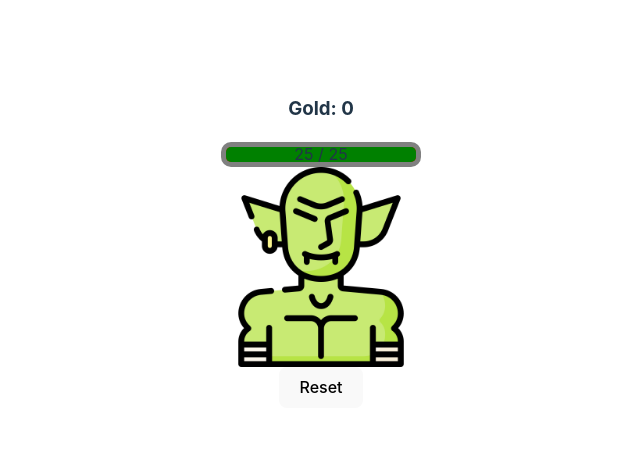
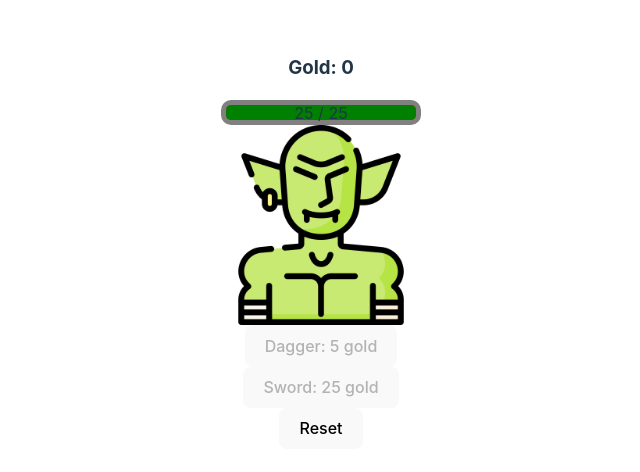
Before and after one commit to kayshwii/monsterClicker, a React (Vite) app: page / in a window 1280 px wide. Shown: the part 158-630 px from the top of the page, without its empty margins (319-959 px from the left). Built offline with nearby package versions, Linux system fonts and the light colour scheme.

Commit message:
Better upgrade button controls

```diff
--- a/src/MonsterClicker.jsx
+++ b/src/MonsterClicker.jsx
@@ -4,13 +4,13 @@ import goblinHurt from './assets/goblin_hurt.png'
 
 const upgrades = [{
     id: 'dagger',
-    name: 'Buy Dagger',
+    name: 'Dagger: 5 gold',
     cost: 5,
     multiplier: 10,
     showUpgrade: true
 },{
     id: 'sword',
-    name: 'Buy Sword',
+    name: 'Sword: 25 gold',
     cost: 25,
     multiplier: 20,
     showUpgrade: true
@@ -44,11 +44,13 @@ const HpBar = ({hpMax = 100, hp = 100}) => {
     )
 }
 
-const UpgradeButtons = ({upgrade, onClick}) => {
+const UpgradeButtons = ({upgrade, onClick, gold}) => {
+    const disableButton = gold >= upgrade.cost
     return (
     <>
         {upgrade.showUpgrade &&
         <button
+            disabled = {!disableButton}
             type = 'button'
             key = {upgrade.name}
             onClick = {onClick}
@@ -105,8 +107,7 @@ export default function App() {
         onClick = {attack}/>
 
         {upgrades.map((upgrade) => (
-        gold >= upgrade.cost &&
-        <UpgradeButtons key={upgrade.id} upgrade={upgrade} onClick={upgradeOption(upgrade)} />
+        <UpgradeButtons key={upgrade.id} upgrade={upgrade} onClick={upgradeOption(upgrade)} gold = {gold} />
       ))}
 
         <button
```
Also changed, not shown: 1 other file (tests, documents, lock files or other folders).
